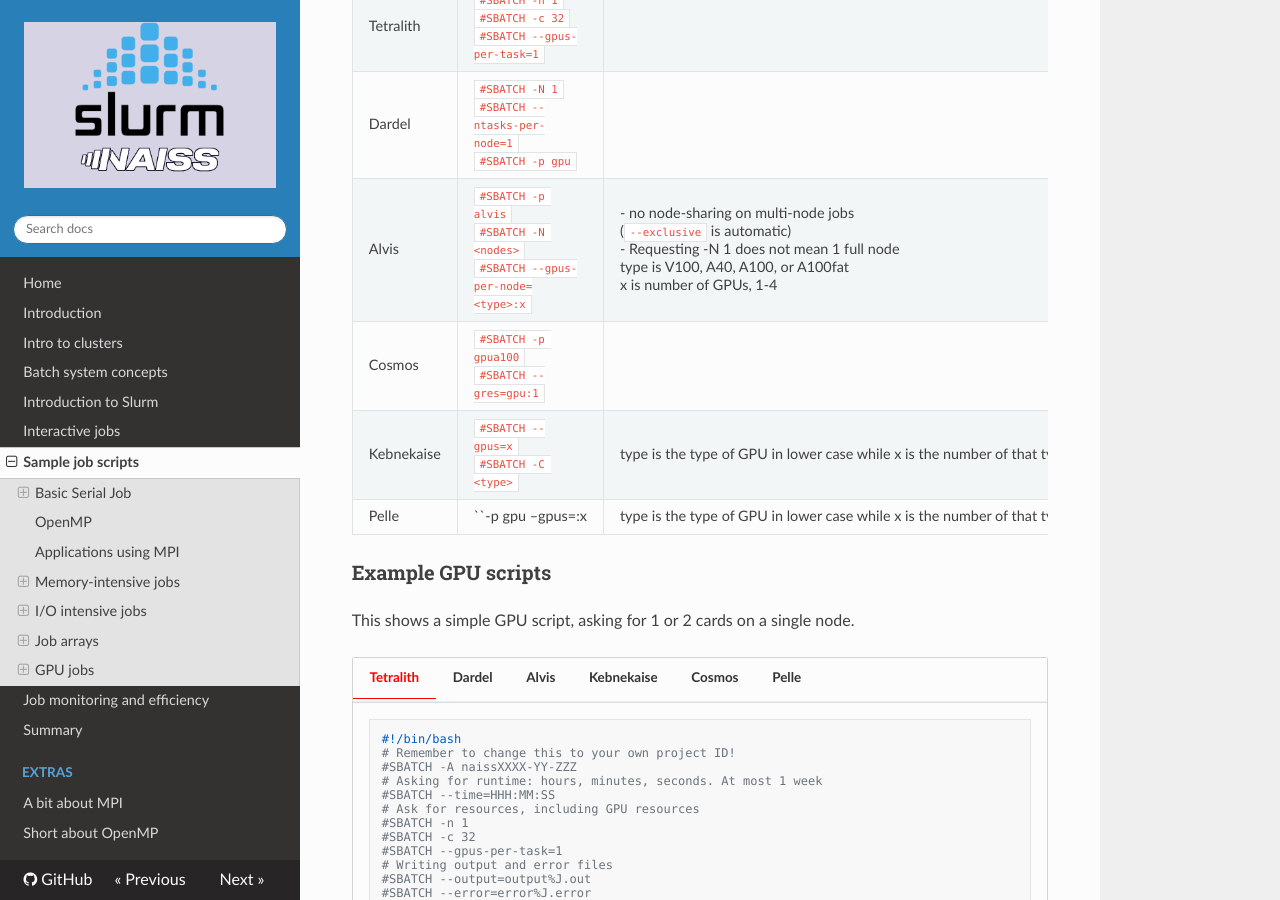
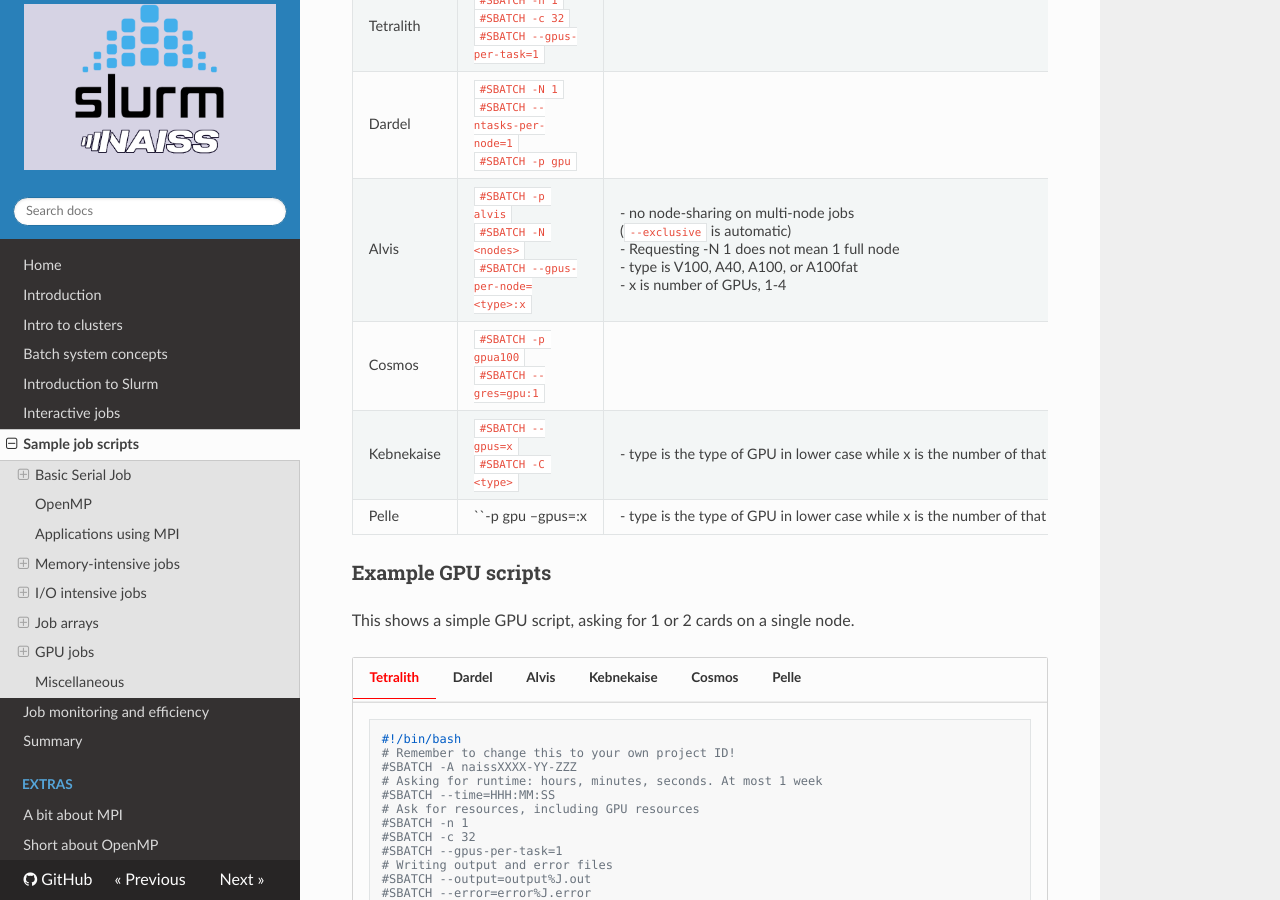
Before and after one commit to UPPMAX/NAISS_Slurm, an MkDocs documentation site: the page built from docs/jobscripts.md, in a window 1280 px wide and 900 px high, scrolled down 8496 px. Built offline with MkDocs 1.6.1, drawn with Linux system fonts in a browser that asks for light colours; nearby versions of some CDN libraries.

Commit message:
Fixing formatting errors

````diff
--- a/docs/jobscripts.md
+++ b/docs/jobscripts.md
@@ -507,10 +507,10 @@
 | -------- | -------------- | -------- |
 | Tetralith | ``#SBATCH -n 1``  <br>``#SBATCH -c 32`` <br>``#SBATCH --gpus-per-task=1`` | |
 | Dardel    | ``#SBATCH -N 1``  <br>``#SBATCH --ntasks-per-node=1``  <br>``#SBATCH -p gpu`` | |
-| Alvis | ``#SBATCH -p alvis``  <br>``#SBATCH -N <nodes>``  <br>``#SBATCH --gpus-per-node=<type>:x`` | - no node-sharing on multi-node jobs  <br> (``--exclusive`` is automatic)  <br>- Requesting -N 1 does not mean 1 full node <br> type is V100, A40, A100, or A100fat <br>x is number of GPUs, 1-4 |
+| Alvis | ``#SBATCH -p alvis``  <br>``#SBATCH -N <nodes>``  <br>``#SBATCH --gpus-per-node=<type>:x`` | - no node-sharing on multi-node jobs  <br> (``--exclusive`` is automatic)  <br>- Requesting -N 1 does not mean 1 full node <br> - type is V100, A40, A100, or A100fat <br>- x is number of GPUs, 1-4 |
 | Cosmos | ``#SBATCH -p gpua100`` <br>``#SBATCH --gres=gpu:1`` | |
-| Kebnekaise | ``#SBATCH --gpus=x``  <br>``#SBATCH -C <type>`` | type is the type of GPU in lower case while x is the number of that type of GPU. See above table for both |
-| Pelle | ``-p gpu --gpus=<type>:x | type is the type of GPU in lower case while x is the number of that type of GPU. See above table for both |
+| Kebnekaise | ``#SBATCH --gpus=x``  <br>``#SBATCH -C <type>`` | - type is the type of GPU in lower case while x is the number of that type of GPU. See above table for both |
+| Pelle | ``-p gpu --gpus=<type>:x | - type is the type of GPU in lower case while x is the number of that type of GPU. See above table for both |
 
 ### Example GPU scripts
 
@@ -562,6 +562,7 @@
 
 === "Alvis"
 
+    ```bash
     #!/bin/bash
     # Remember to change this to your own project ID!
     #SBATCH -A naissXXXX-YY-ZZZ
@@ -602,6 +603,7 @@
 
 === "Cosmos"
 
+    ```bash
     #!/bin/bash
     # Remember to change this to your own project ID!
     #SBATCH -A luXXXX-Y-ZZ
````
